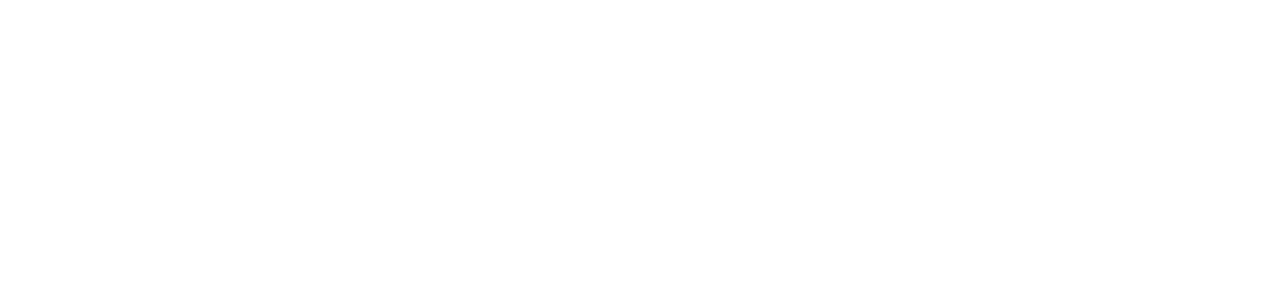
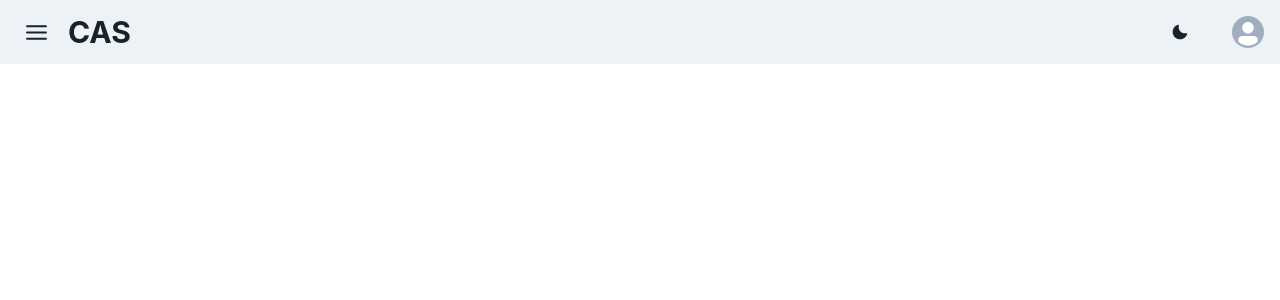
Before and after one commit to juniorrumiche/cas-react, a React (Vite) app: page / in a window 1280 px wide. Shown: the top 300 px of the page. Built offline with nearby package versions, Linux system fonts and the light colour scheme.

Commit message:
added: initial base

```diff
--- a/package.json
+++ b/package.json
@@ -9,6 +9,7 @@
     "preview": "vite preview"
   },
   "dependencies": {
+    "@chakra-ui/icons": "^2.0.18",
     "@chakra-ui/react": "^2.5.5",
     "@emotion/react": "^11.10.6",
     "@emotion/styled": "^11.10.6",
@@ -17,7 +18,8 @@
     "react": "^18.2.0",
     "react-dom": "^18.2.0",
     "react-icons": "^4.8.0",
-    "react-redux": "^8.0.5"
+    "react-redux": "^8.0.5",
+    "react-router-dom": "^6.10.0"
   },
   "devDependencies": {
     "@types/react": "^18.0.28",
--- a/src/App.tsx
+++ b/src/App.tsx
@@ -1,5 +1,8 @@
+import { RouterProvider } from "react-router-dom";
+import { router } from "./routes";
+
 function App() {
-  return <div className="App"></div>;
+  return <RouterProvider router={router}></RouterProvider>;
 }
 
 export default App;
--- /dev/null
+++ b/src/components/Base.tsx
@@ -0,0 +1,9 @@
+import { Navbar } from "./Navbar";
+
+export const Base = () => {
+  return (
+    <>
+      <Navbar />
+    </>
+  );
+};
--- /dev/null
+++ b/src/components/Navbar.tsx
@@ -0,0 +1,82 @@
+import {
+  Box,
+  Flex,
+  Avatar,
+  Button,
+  Menu,
+  MenuButton,
+  MenuList,
+  MenuItem,
+  MenuDivider,
+  useColorModeValue,
+  Stack,
+  useColorMode,
+  Center,
+  Heading,
+  HStack,
+  IconButton,
+  useDisclosure,
+} from "@chakra-ui/react";
+import { HamburgerIcon, MoonIcon, SunIcon } from "@chakra-ui/icons";
+import { Sidebar } from "./Sidebar";
+
+export const Navbar = () => {
+  const { isOpen, onOpen, onClose } = useDisclosure();
+  const { colorMode, toggleColorMode } = useColorMode();
+
+  return (
+    <>
+      <Box bg={useColorModeValue("gray.100", "gray.900")} px={4}>
+        <Flex h={16} alignItems={"center"} justifyContent={"space-between"}>
+          <Box>
+            <HStack spacing={3}>
+              <IconButton
+                onClick={onOpen}
+                aria-label="...toogle"
+                icon={<HamburgerIcon fontSize={25} />}
+              />
+              <Heading fontSize={30}>CAS</Heading>
+            </HStack>
+          </Box>
+
+          <Flex alignItems={"center"}>
+            <Stack direction={"row"} spacing={7}>
+              <Button onClick={toggleColorMode}>
+                {colorMode === "light" ? <MoonIcon /> : <SunIcon />}
+              </Button>
+
+              <Menu>
+                <MenuButton
+                  as={Button}
+                  rounded={"full"}
+                  variant={"link"}
+                  cursor={"pointer"}
+                  minW={0}
+                >
+                  <Avatar size={"sm"} />
+                </MenuButton>
+                <MenuList alignItems={"center"}>
+                  <br />
+                  <Center>
+                    <Avatar size={"2xl"} />
+                  </Center>
+                  <br />
+                  <Center>
+                    <p>Username</p>
+                  </Center>
+                  <br />
+                  <MenuDivider />
+                  <MenuItem>Your Servers</MenuItem>
+                  <MenuItem>Configuracion</MenuItem>
+                  <MenuItem>Cerrar Session</MenuItem>
+                </MenuList>
+              </Menu>
+            </Stack>
+          </Flex>
+        </Flex>
+      </Box>
+
+      <Sidebar onClose={onClose} isOpen={isOpen} />
+    </>
+  );
+};
--- /dev/null
+++ b/src/components/Sidebar.tsx
@@ -0,0 +1,117 @@
+import {
+  Avatar,
+  Center,
+  Drawer,
+  DrawerBody,
+  DrawerCloseButton,
+  DrawerContent,
+  DrawerFooter,
+  DrawerHeader,
+  Flex,
+  HStack,
+  IconButton,
+  Link,
+  Text,
+  useColorModeValue,
+} from "@chakra-ui/react";
+import { ReactNode } from "react";
+
+import {
+  MdDashboard,
+  MdEqualizer,
+  MdHowToReg,
+  MdLogout,
+  MdPerson,
+  MdSpatialAudio,
+  MdWorkHistory,
+} from "react-icons/md";
+
+interface NavitemProps {
+  children?: ReactNode;
+}
+const NavItem = ({ children }: NavitemProps) => {
+  return (
+    <Link
+      style={{ textDecoration: "none" }}
+      width="100%"
+      _focus={{ boxShadow: "none" }}
+    >
+      <Flex
+        align="center"
+        p="4"
+        role="group"
+        cursor="pointer"
+        _hover={{
+          bg: useColorModeValue("gray.50", "whiteAlpha.50"),
+        }}
+      >
+        <HStack mx={5}>{children}</HStack>
+      </Flex>
+    </Link>
+  );
+};
+
+interface SidebarProps {
+  isOpen: boolean;
+  onClose: any;
+}
+
+export const Sidebar = ({ isOpen, onClose }: SidebarProps) => {
+  return (
+    <>
+      <Drawer isOpen={isOpen} placement="left" onClose={onClose}>
+        <DrawerContent>
+          <DrawerCloseButton />
+          <DrawerHeader borderBottomWidth="1px">
+            <Center>
+              <Avatar size={"xl"} />
+            </Center>
+            <br />
+            <Center>
+              <Text>Username</Text>
+            </Center>
+          </DrawerHeader>
+
+          <DrawerBody p={0}>
+            <NavItem>
+              <MdDashboard size={25} />
+              <Text>Dashborad</Text>
+            </NavItem>
+
+            <NavItem>
+              <MdPerson size={25} />
+              <Text>Comprador</Text>
+            </NavItem>
+
+            <NavItem>
+              <MdHowToReg size={25} />
+              <Text>Vendedores</Text>
+            </NavItem>
+
+            <NavItem>
+              <MdSpatialAudio size={25} />
+              <Text>Contactos</Text>
+            </NavItem>
+
+            <NavItem>
+              <MdWorkHistory size={25} />
+              <Text>Inmubles</Text>
+            </NavItem>
+
+            <NavItem>
+              <MdEqualizer size={25} />
+              <Text>Reportes</Text>
+            </NavItem>
+          </DrawerBody>
+
+          <DrawerFooter borderTopWidth="1px">
+            <Flex w="full" justifyContent="space-between" alignItems="center">
+              <Text fontWeight="bold">Username</Text>
+              <IconButton icon={<MdLogout size={25} />} aria-label=".." />
+            </Flex>
+          </DrawerFooter>
+        </DrawerContent>
+      </Drawer>
+    </>
+  );
+};
--- a/src/main.tsx
+++ b/src/main.tsx
@@ -1,3 +1,4 @@
+import { ChakraProvider, theme } from "@chakra-ui/react";
 import React from "react";
 import ReactDOM from "react-dom/client";
 import { Provider } from "react-redux";
@@ -7,7 +8,9 @@
 ReactDOM.createRoot(document.getElementById("root") as HTMLElement).render(
   <React.StrictMode>
     <Provider store={store}>
-      <App />
+      <ChakraProvider theme={theme}>
+        <App />
+      </ChakraProvider>
     </Provider>
   </React.StrictMode>
 );
--- /dev/null
+++ b/src/routes.tsx
@@ -0,0 +1,9 @@
+import { createBrowserRouter } from "react-router-dom";
+import { Base } from "./components/Base";
+
+export const router = createBrowserRouter([
+  {
+    path: "/",
+    element: <Base />,
+  },
+]);
--- a/src/theme.ts
+++ b/src/theme.ts
@@ -0,0 +1,8 @@
+import { extendTheme, ThemeConfig } from "@chakra-ui/react";
+
+const config: ThemeConfig = {
+  initialColorMode: "dark",
+  useSystemColorMode: true,
+};
+
+export const theme = extendTheme({ config });
```
Also changed, not shown: 1 other file (tests, documents, lock files or other folders).
